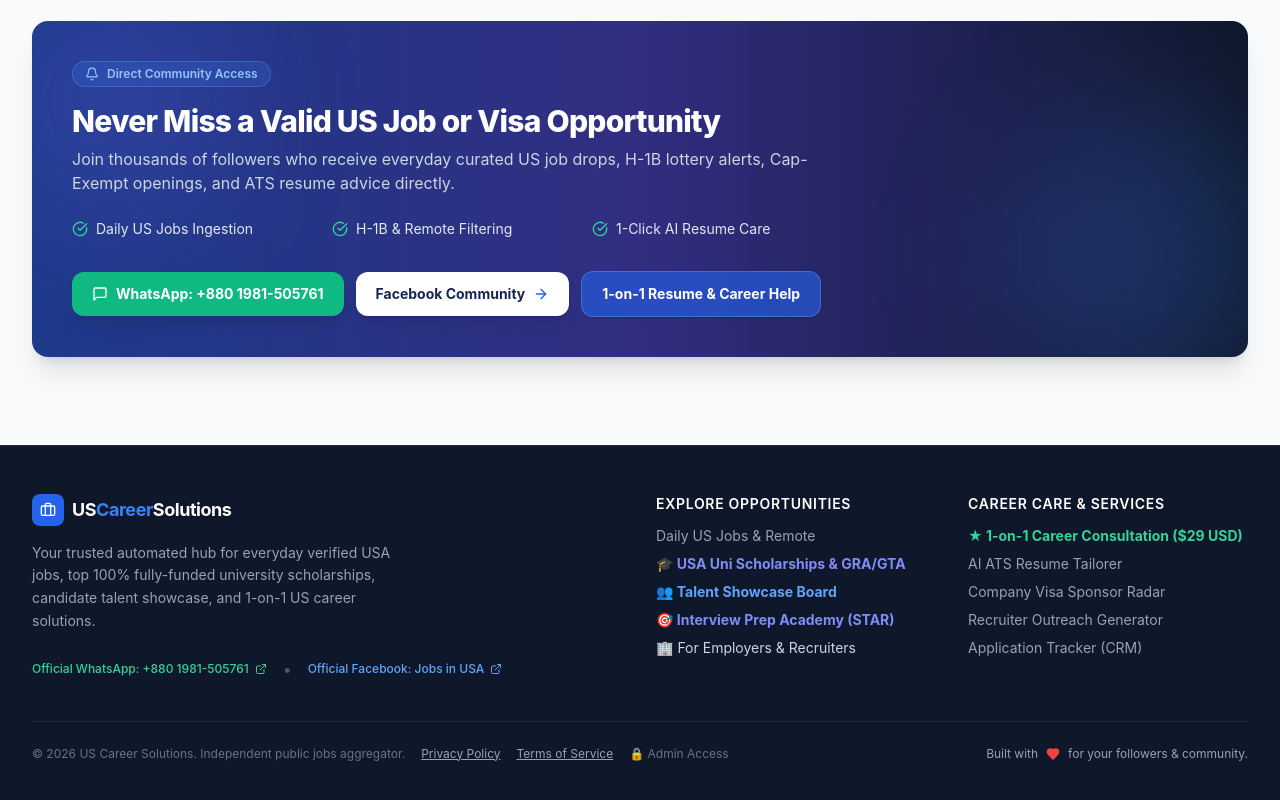
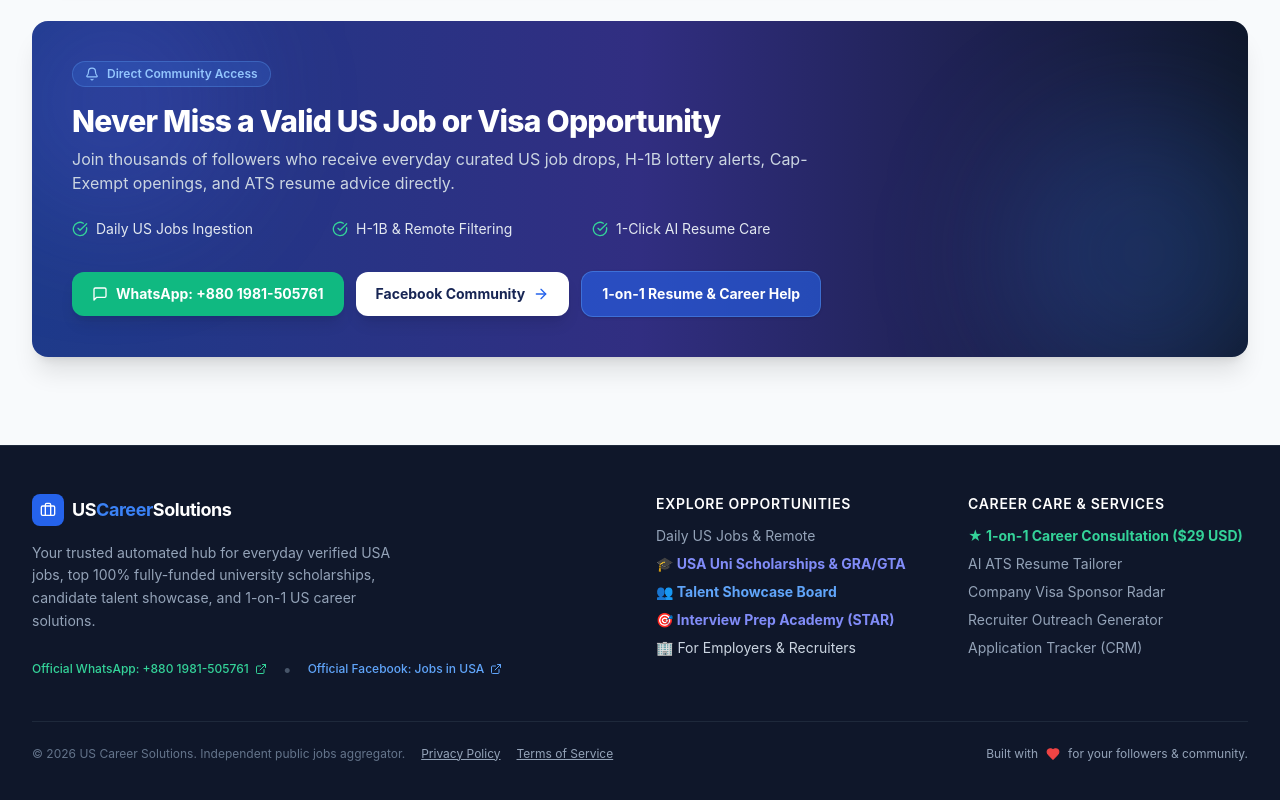
Before and after one commit to dhshishirD/US_Career_Solutions, a Next.js app: page / in a window 1280 px wide. Shown: the part 3639-4439 px from the top of the page. Built offline with nearby package versions, Linux system fonts and the light colour scheme.

Commit message:
security: move admin portal to secret /command endpoint and remove public footer link

```diff
--- a/components/Footer.tsx
+++ b/components/Footer.tsx
@@ -123,9 +123,6 @@
             <Link href="/terms" className="text-slate-400 hover:text-white underline transition-colors">
               Terms of Service
             </Link>
-            <Link href="/admin" className="text-slate-500 hover:text-slate-300 transition-colors">
-              🔒 Admin Access
-            </Link>
           </div>
           <div className="flex items-center gap-1 text-slate-400">
             Built with <Heart className="w-3.5 h-3.5 text-red-500 fill-red-500 mx-1" /> for your followers & community.
```
Also changed, not shown: app/command/page.tsx (renamed from app/admin/page.tsx).
